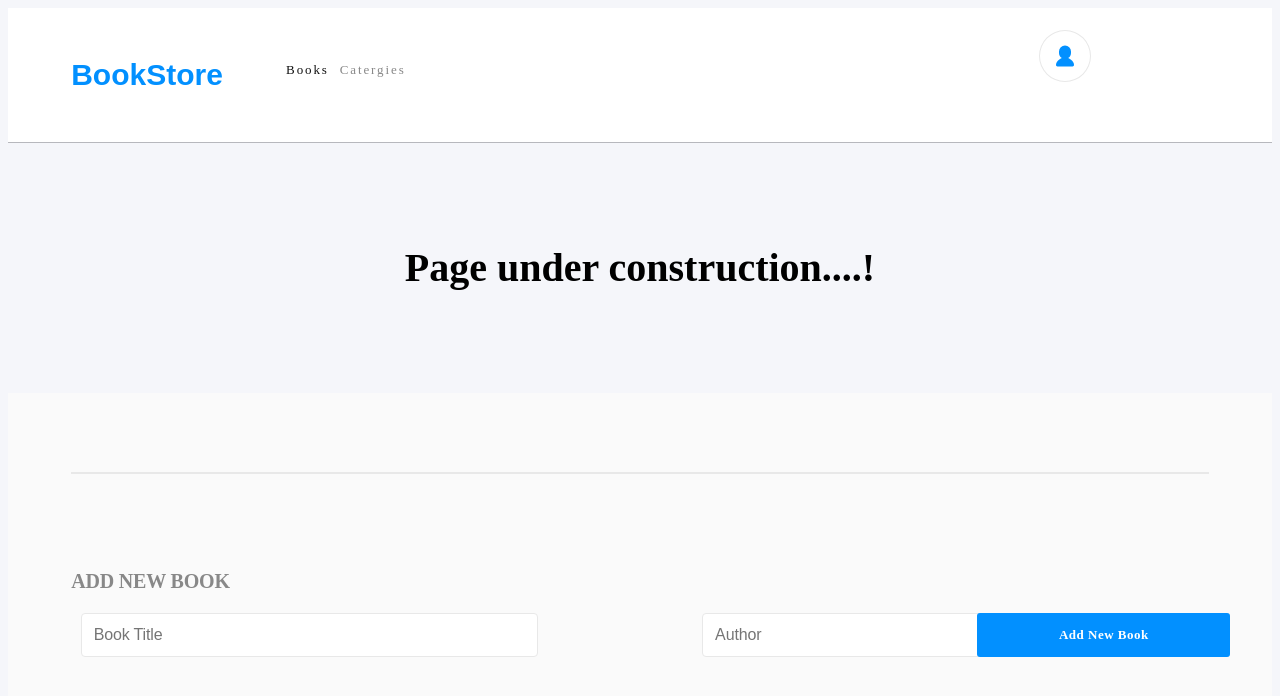
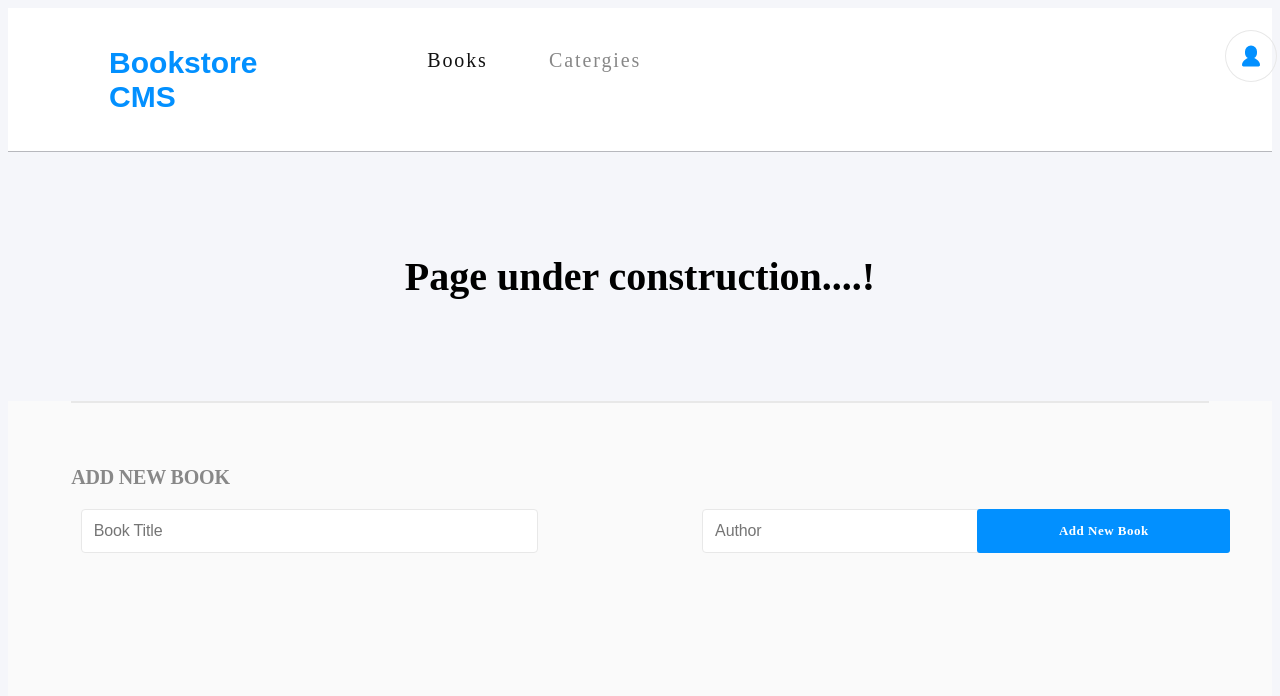
Before and after one commit to Atifzada/BookStore_App, a React (Create React App) app: page /categories in a window 1280 px wide. Shown: the top 696 px of the page. Built offline with nearby package versions, Linux system fonts and the light colour scheme.

Commit message:
Add more styling

```diff
--- a/src/components/Navigation.js
+++ b/src/components/Navigation.js
@@ -5,7 +5,7 @@ import './styles/Navigation.css';
 function Nav() {
   return (
     <nav className="nav">
-      <h1>BookStore</h1>
+      <h1>Bookstore CMS</h1>
       <ul>
         <li className="book">
           <Link to="/">Books</Link>
--- a/src/components/styles/Books.css
+++ b/src/components/styles/Books.css
@@ -1,18 +1,17 @@
 .bookSection {
-  background-color: #fafafa;
-  padding-top: 2%;
+  margin: 0 2%;
   padding-bottom: 0%;
 }
 
 .books {
   display: flex;
   gap: 25%;
-  padding: 1.5% 2.5%;
-  width: 90%;
+  padding: 1% 2.5%;
+  /* width: 90%; */
   border: 1px solid #e8e8e8;
   background-color: #fff;
   border-radius: 2px;
-  margin-left: 5%;
+  margin: 2%;
 }
 
 .mainDiv {
@@ -162,4 +161,5 @@
   border-radius: 2px;
   padding: 5% 14%;
   background-color: #0087ff;
+  color: #fff;
 }
--- a/src/components/styles/Navigation.css
+++ b/src/components/styles/Navigation.css
@@ -6,8 +6,8 @@
 
 .nav ul {
   display: flex;
-  gap: 10%;
-  padding-top: 3%;
+  gap: 40%;
+  padding-top: 2%;
   padding-left: 0;
 }
 
@@ -16,6 +16,7 @@ a {
   list-style-type: none;
   text-decoration: none;
   color: #121212;
+  font-size: 20px;
 }
 
 h1 {
@@ -28,7 +29,7 @@ h1 {
   line-height: normal;
   letter-spacing: normal;
   color: #0290ff;
-  padding: 2% 5%;
+  padding: 1% 8%;
 }
 
 .USER-ICON {
--- a/src/components/styles/NewBook.css
+++ b/src/components/styles/NewBook.css
@@ -14,9 +14,9 @@
   background-color: #fafafa;
 }
 
-.formDiv {
+/* .formDiv {
   padding: 1rem 0;
-}
+} */
 
 .footerDiv {
   height: 0.125rem;
@@ -39,7 +39,7 @@
   justify-content: center;
   grid-gap: 32px;
   gap: 32px;
-  padding-bottom: 16.563rem;
+  padding-bottom: 10.563rem;
 }
 
 .bookTitle,
```
